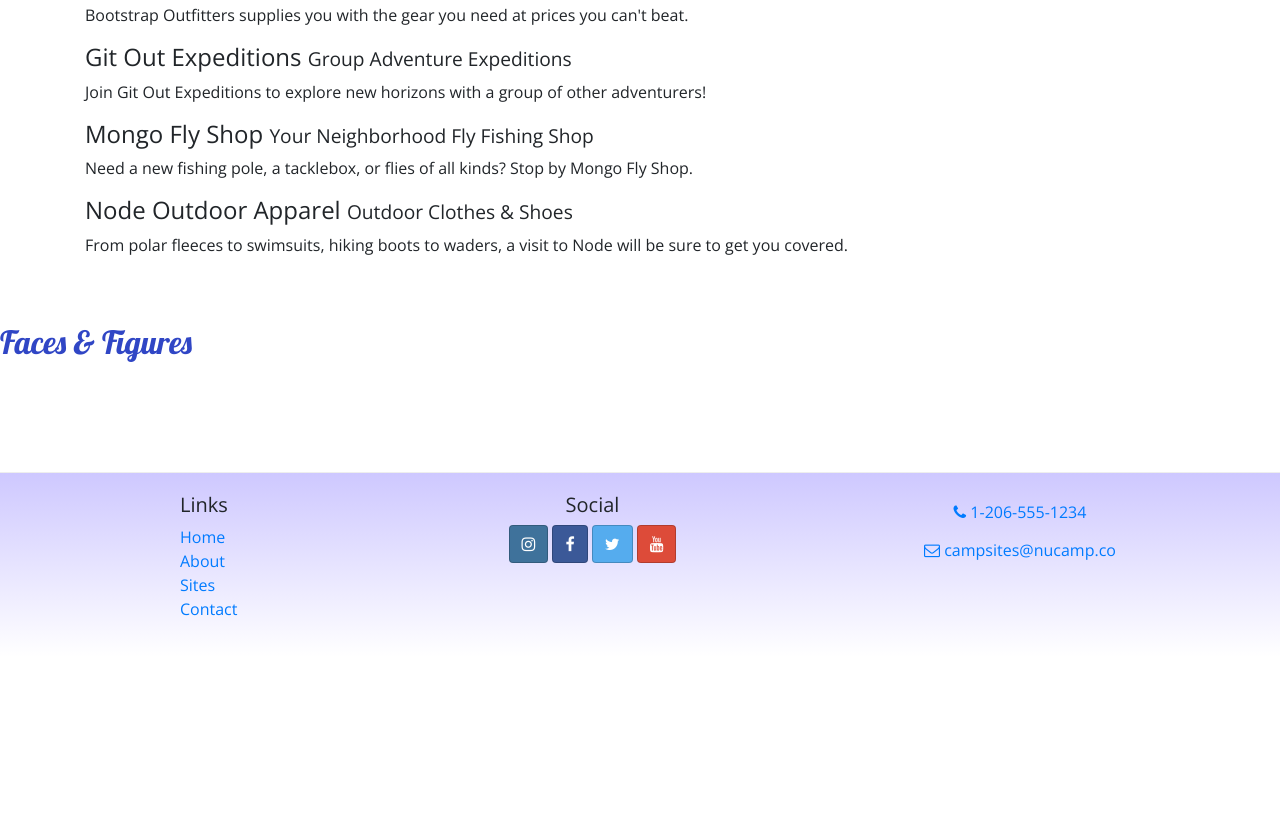
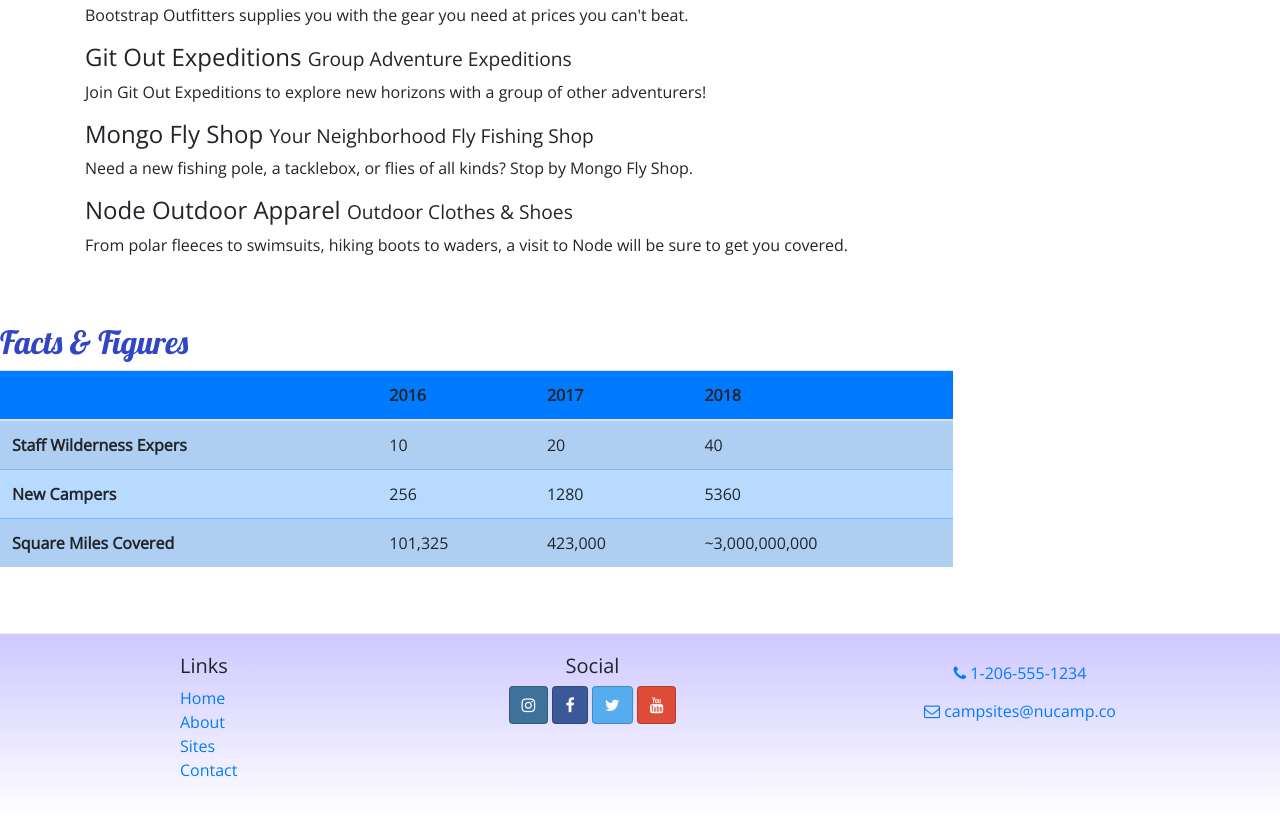
Before and after one commit to paderx01/Nucamp-Bootstrap, a website: page aboutus.html in a window 1280 px wide. Shown: the part 1103-1919 px from the top of the page. Before the commit the page ends 1760 px from the top, so only its background shows below. Drawn offline with nearby package versions, Linux system fonts and the light colour scheme.

Commit message:
added tables and data

```diff
--- a/aboutus.html
+++ b/aboutus.html
@@ -112,7 +112,39 @@
 
     <div class="row row-content">
         <div class="col-sm-9">
-            <h2>Faces &amp; Figures</h2>
+            <h2>Facts &amp; Figures</h2>
+            <div class="table-responsive">
+                <table class="table table-striped">
+                    <thead>
+                        <tr class="bg-primary tex-light">
+                            <th></th>
+                            <th>2016</th>
+                            <th>2017</th>
+                            <th>2018</th>
+                        </tr>
+                    </thead>
+                    <tbody class="table-primary">
+                        <tr>
+                            <th>Staff Wilderness Expers</th>
+                            <td>10</td>
+                            <td>20</td>
+                            <td>40</td>
+                        </tr>
+                        <tr>
+                            <th>New Campers</th>
+                            <td>256</td>
+                            <td>1280</td>
+                            <td>5360</td>
+                        </tr>
+                        <tr>
+                            <th>Square Miles Covered</th>
+                            <td>101,325</td>
+                            <td>423,000</td>
+                            <td>~3,000,000,000</td>
+                        </tr>
+                    </tbody>
+                </table>
+            </div>
         </div>
 
     </div>
```
